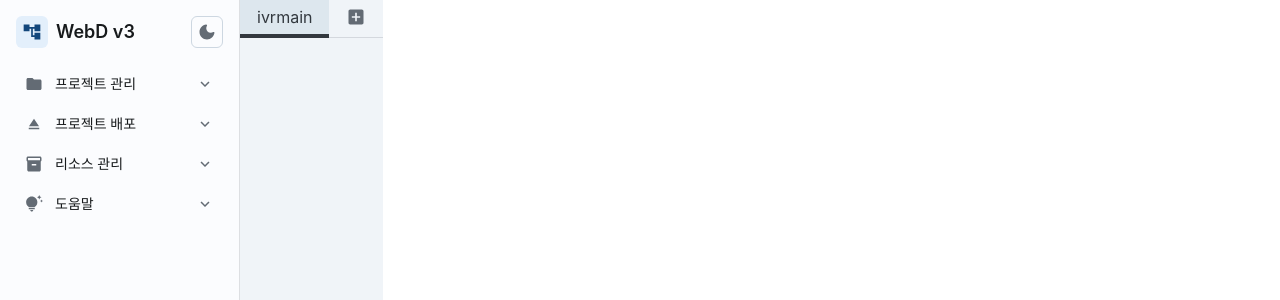
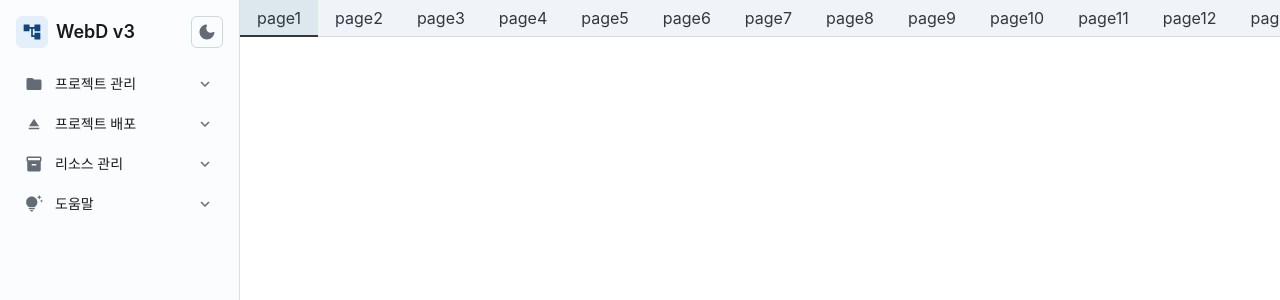
Before and after one commit to tjdrhd1207/diagramV3, a React (Vite) app: page / in a window 1280 px wide. Shown: the top 300 px of the page. Built offline with nearby package versions, Linux system fonts and the light colour scheme.

Commit message:
[v0.0.2-mui] Tab 관리 기능 및 데이터 정의 modal 개발 중

```diff
--- a/src/App.jsx
+++ b/src/App.jsx
@@ -8,12 +8,22 @@ export default function WebDTemplate() {
 		<CssVarsProvider disableTransitionOnChange>
 			<CssBaseline />
 			<Box
-				id="main-box"
 				sx={{ display: 'flex', minHeight: '100dvh'}}
 			>
 				<Header />
 				<SideBar />
-				<FlowEditor />
+				<Box
+					component='main'
+					className="MainContent"
+					sx={{
+						flex: 1,
+						display: 'flex',
+						flexDirection: 'column',
+						minWidth: 0,
+					}}
+				>
+					<FlowEditor />
+				</Box>
 			</Box>
 		</CssVarsProvider>
 	);
--- /dev/null
+++ b/src/components/DataManager.jsx
@@ -0,0 +1,40 @@
+import { Modal, Sheet, ModalClose, Typography } from "@mui/joy"
+import React from "react"
+
+export default function DataManager(props) {
+	return (
+		<Modal
+			aria-labelledby="modal-title"
+			aria-describedby="modal-desc"
+			open={props.open}
+			onClose={() => props.setOpen(false)}
+			sx={{ display: 'flex', justifyContent: 'center', alignItems: 'center' }}
+		>
+			<Sheet
+				variant="outlined"
+				sx={{
+					maxWidth: 500,
+					borderRadius: 'md',
+					p: 3,
+					boxShadow: 'lg',
+				}}
+			>
+				<ModalClose variant="plain" sx={{ m: 1 }} />
+				<Typography
+					component="h2"
+					id="modal-title"
+					level="h4"
+					textColor="inherit"
+					fontWeight="lg"
+					mb={1}
+				>
+					This is the modal title
+				</Typography>
+				<Typography id="modal-desc" textColor="text.tertiary">
+					Make sure to use <code>aria-labelledby</code> on the modal dialog with an
+					optional <code>aria-describedby</code> attribute.
+				</Typography>
+			</Sheet>
+		</Modal>
+	)
+}
--- a/src/components/FlowEditor.jsx
+++ b/src/components/FlowEditor.jsx
@@ -1,6 +1,6 @@
 import React, { useEffect } from 'react'
 import { Popper } from '@mui/base/Popper';
-import { Tabs, TabList, Tab, TabPanel, Box, Menu, MenuItem, MenuList } from "@mui/joy";
+import { Tabs, TabList, Tab, TabPanel, Box, Menu, MenuItem, MenuList, Sheet } from "@mui/joy";
 import { styled } from '@mui/joy/styles';
 import { AddBox } from '@mui/icons-material';
 
@@ -13,7 +13,23 @@ export default function FlowEditor() {
 	const [anchorEl, setAnchorEl] = React.useState(null);
 	const [pageList, setPageList] = React.useState(
 		[
-			{pagename: "ivrmain", contextmenu: (event) => handleContextMenu(event), },
+			{pagename: "page1", contextmenu: (event) => handleContextMenu(event), },
+			{pagename: "page2", contextmenu: (event) => handleContextMenu(event), },
+			{pagename: "page3", contextmenu: (event) => handleContextMenu(event), },
+			{pagename: "page4", contextmenu: (event) => handleContextMenu(event), },
+			{pagename: "page5", contextmenu: (event) => handleContextMenu(event), },
+			{pagename: "page6", contextmenu: (event) => handleContextMenu(event), },
+			{pagename: "page7", contextmenu: (event) => handleContextMenu(event), },
+			{pagename: "page8", contextmenu: (event) => handleContextMenu(event), },
+			{pagename: "page9", contextmenu: (event) => handleContextMenu(event), },
+			{pagename: "page10", contextmenu: (event) => handleContextMenu(event), },
+			{pagename: "page11", contextmenu: (event) => handleContextMenu(event), },
+			{pagename: "page12", contextmenu: (event) => handleContextMenu(event), },
+			{pagename: "page13", contextmenu: (event) => handleContextMenu(event), },
+			{pagename: "page14", contextmenu: (event) => handleContextMenu(event), },
+			{pagename: "page15", contextmenu: (event) => handleContextMenu(event), },
+			{pagename: "page16", contextmenu: (event) => handleContextMenu(event), },
+			{pagename: "page17", contextmenu: (event) => handleContextMenu(event), },
 		]
 	)
 
@@ -51,32 +67,28 @@ export default function FlowEditor() {
 		setPageList([...pageList , {pagename, contextmenu}]);
 	}
 
+	const delPage = () => {
+
+	}
+
 	return (
-		<Box
-			onClick={handleContextMenuClose}
-			onResize={handleContextMenuClose}
-			sx={{
-				// flexGrow: 1,
-			}}
-		>
+		<>
 			<Tabs
 				aria-label="Basic tabs"
 				defaultValue={0}
 				variant="soft"
 				sx={{
-					"--Tab-indicatorThickness": "4px",
-					flexGrow: 1,
-					height: "100vh",
-					// width: "500px",
 					mt: 'var(--Header-height)',
 				}}
+				onClick={handleContextMenuClose}
 			>
 				<TabList
 					sx={{
-						overflow: 'scroll',
-						scrollSnapType: 'x mandatory',
-						scrollSnapAlign: 'end',
-						'&::-webkit-scrollbar': { display: 'none' },
+						overflow: 'auto',
+						// scrollSnapType: 'x mandatory',
+						'&::-webkit-scrollbar': {
+							// display: 'none'
+						},
 					}}
 				>
 					{pageList.map((page, index) => {
@@ -84,19 +96,19 @@ export default function FlowEditor() {
 						return (
 							<Tab
 								key={pagename}
-								onContextMenu={contextmenu}
+								value={index}
 								sx={{
 									flex: 'none',
-
 								}}
+								onContextMenu={contextmenu}
 							>
 								{pagename}
 							</Tab>
 						)
 					})}
 
-					<Tab>
-						<AddBox onClick={() => addNewPage("untitled-" + pageList.length, (event) => handleContextMenu(event))} />
+					<Tab onClick={() => addNewPage("untitled-" + pageList.length, (event) => handleContextMenu(event))} >
+						<AddBox />
 					</Tab>
 				</TabList>
 				{/* <TabPanel value={0}>
@@ -131,6 +143,6 @@ export default function FlowEditor() {
 					<MenuItem>모든 페이지 닫기</MenuItem>
 				</MenuList>
 			</Popup>
-		</Box>
+		</>
 	)
 }
--- a/src/components/SideBar.jsx
+++ b/src/components/SideBar.jsx
@@ -1,6 +1,6 @@
 import React from 'react'
 import { AccountTree } from "@mui/icons-material";
-import { Box, Chip, GlobalStyles, IconButton, Input, List, ListItem, ListItemButton, ListItemContent, Sheet, Typography, listItemButtonClasses } from "@mui/joy";
+import { Box, Chip, GlobalStyles, IconButton, Input, List, ListItem, ListItemButton, ListItemContent, Modal, ModalClose, ModalDialog, Sheet, Typography, listItemButtonClasses } from "@mui/joy";
 import ColorSchemeToggle from "./ColorSchemeToggle";
 import SearchRoundedIcon from '@mui/icons-material/SearchRounded';
 import Folder from '@mui/icons-material/Folder';
@@ -8,6 +8,7 @@ import Eject from '@mui/icons-material/Eject';
 import TipsAndUpdates from '@mui/icons-material/TipsAndUpdates'
 import Inventory2 from '@mui/icons-material/Inventory2'
 import KeyboardArrowDownIcon from '@mui/icons-material/KeyboardArrowDown';
+import DataManager from './DataManager';
 // https://codesandbox.io/p/sandbox/crazy-mestorf-gj5kmz?file=%2Fcomponents%2FSidebar.tsx%3A82%2C16
 
 const serviceMenu = [
@@ -23,7 +24,7 @@ const serviceMenu = [
 	},
 	{
 		title: "리소스 관리",
-		submenuItem: ["멘트 관리", "서비스 코드 관리"],
+		submenuItem: ["멘트 관리", "서비스 코드 관리", "데이터 정의"],
 		icon: <Inventory2 />
 	},
 	{
@@ -58,6 +59,8 @@ function Toggler({
 	);
 }
 
+
+
 /**
  * @param {string} title
  * @param {string[]} submenuItem
@@ -68,6 +71,7 @@ function menuItem(
 	submenuItem,
 	icon = <Folder />
 ) {
+	const [dmOpen, dmSetOpen] = React.useState(false)
 	return (
 		<Toggler
 			renderToggle={({ open, setOpen }) => (
@@ -86,11 +90,15 @@ function menuItem(
 				{submenuItem.map((item, index) => {
 					return (
 						<ListItem key={item} sx={{ mt: index == 0  ? 0.5 : 'none' }}>
-							<ListItemButton>{item}</ListItemButton>
+							<ListItemButton onClick={
+									item == "데이터 정의" ? () => dmSetOpen(true) : undefined
+								}
+							>{item}</ListItemButton>
 						</ListItem>
 					)
 				})}
 			</List>
+			<DataManager open={dmOpen} setOpen={dmSetOpen} />
 		</Toggler>
 	);
 }
```
